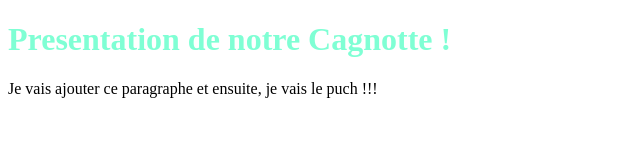
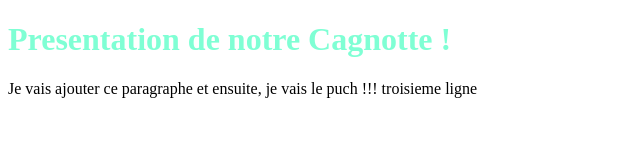
Before and after one commit to chris-sem/GitProjet, a plain HTML site: page presentationCagnotte.html in a window 1280 px wide. Shown: the whole page, without its empty margins (0-640 px from the left). Drawn offline with Linux system fonts and the light colour scheme.

Commit message:
Ajoute d'une ligne dans presentation.html

```diff
--- a/presentationCagnotte.html
+++ b/presentationCagnotte.html
@@ -15,6 +15,8 @@
 
     <p>
         Je vais ajouter ce paragraphe et ensuite, je vais le puch !!!
+        troisieme ligne
+
     </p>
 </body>
 </html>
```
